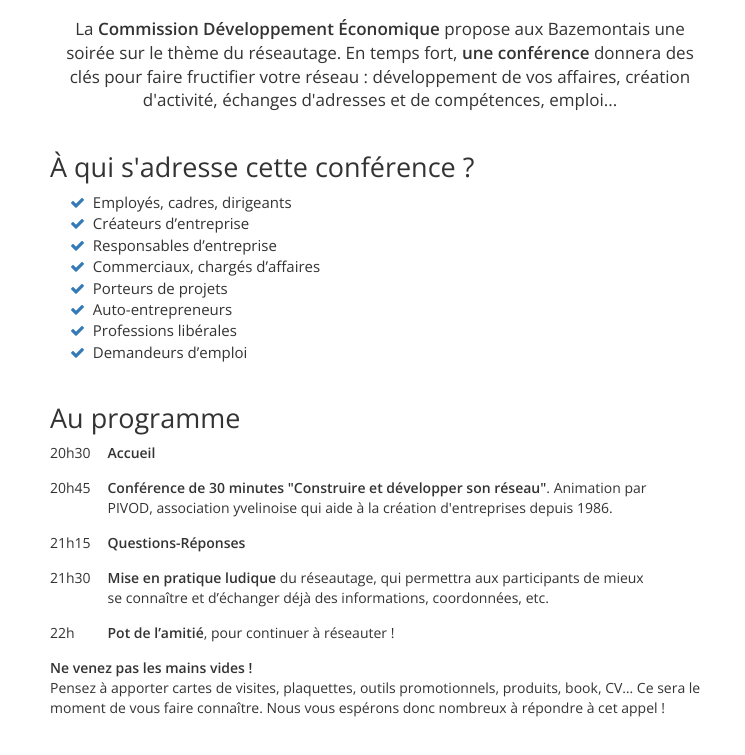
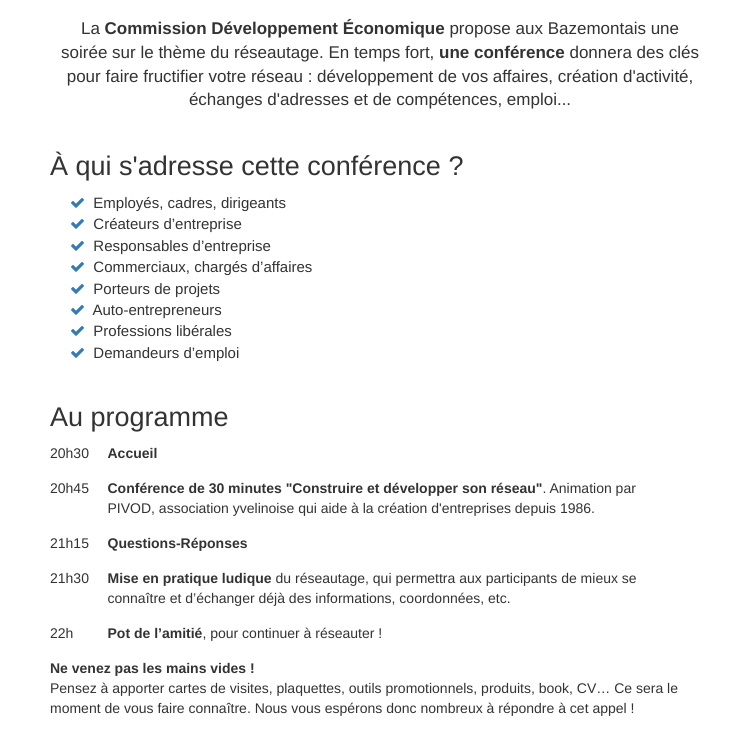
Before and after one commit to thomaslhostis/cde, a plain HTML site: page index.html in a window 1280 px wide. Shown: the part 404-1159 px from the top of the page, without its empty margins (260-1005 px from the left). Drawn offline with nearby package versions, Linux system fonts and the light colour scheme.

Commit message:
Helvetica Light

```diff
--- a/css/style.css
+++ b/css/style.css
@@ -2,7 +2,7 @@
 body {
 	padding-top: 20px;
 	padding-bottom: 20px;
-	font-family: 'Open Sans', 'Helvetica Neue', Helvetica, Arial, sans-serif;
+	font-family: "HelveticaNeue-Light", "Helvetica Neue Light", "Helvetica Neue", Helvetica, Arial, sans-serif;
 }
 
 /* Everything but the jumbotron gets side spacing for mobile first views */
```
